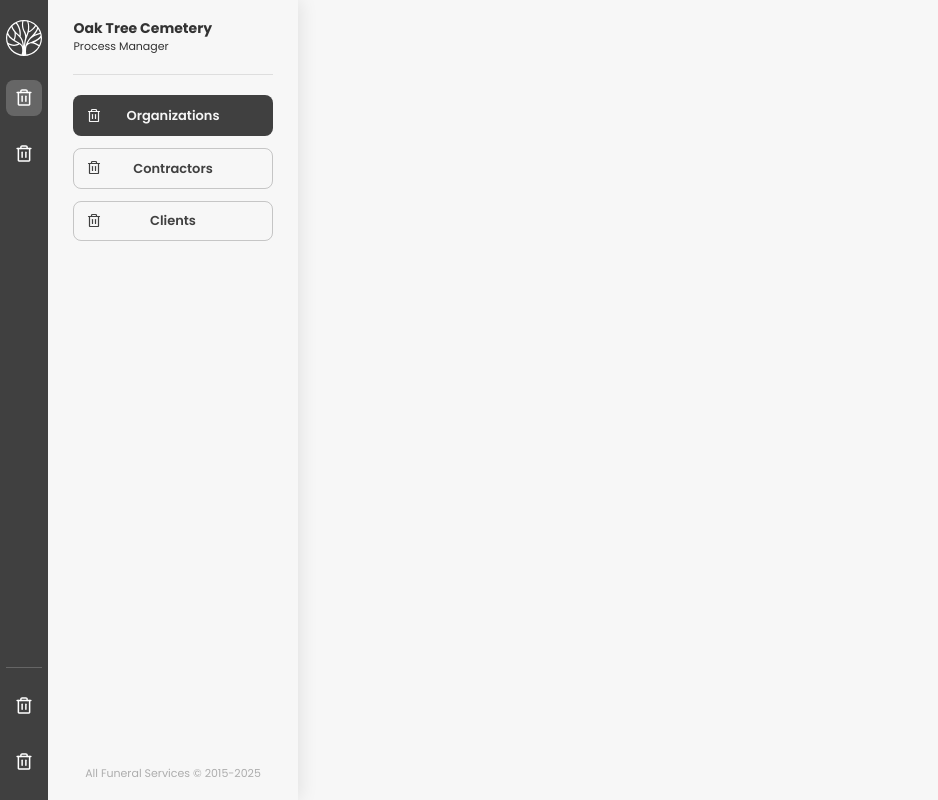
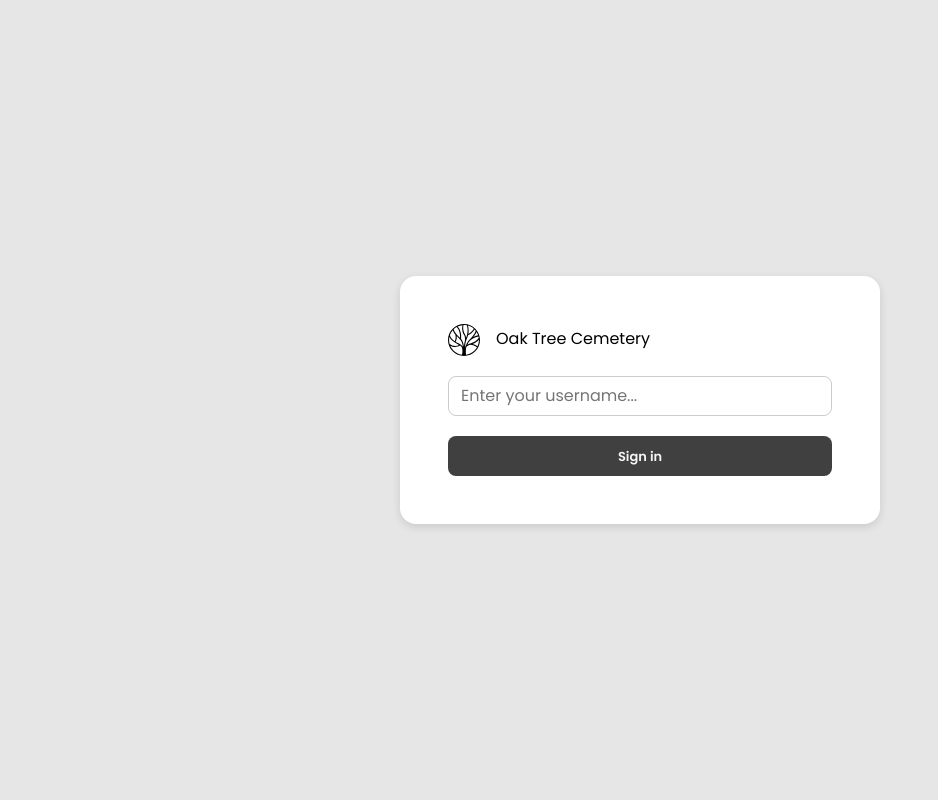
Before and after one commit to Walter-Sparrow/oak-tree-cemetery, a React (Vite) app: page / in a window 1280 px wide. Shown: the whole page, without its empty margins (0-938 px from the left). Built offline with nearby package versions, Linux system fonts and the light colour scheme.

Commit message:
feat: init login page

```diff
--- a/package.json
+++ b/package.json
@@ -11,6 +11,8 @@
   },
   "dependencies": {
     "classnames": "^2.5.1",
+    "mobx": "^6.13.7",
+    "mobx-react-lite": "^4.1.0",
     "react": "^19.1.1",
     "react-dom": "^19.1.1",
     "vite-plugin-svgr": "^4.5.0"
--- a/src/App.tsx
+++ b/src/App.tsx
@@ -3,7 +3,7 @@ import styles from "./app.module.scss";
 import { MainMenu, type MenuElements } from "./components/main-menu/MainMenu";
 import { ProcessManager } from "./routes/process-manager";
 
-export function App() {
+export const App = () => {
   const [view, setView] = useState<MenuElements>("home");
 
   return (
@@ -14,4 +14,4 @@ export function App() {
       </main>
     </div>
   );
-}
+};
--- /dev/null
+++ b/src/components/card/Card.tsx
@@ -0,0 +1,7 @@
+import classNames from "classnames";
+import type { HTMLAttributes } from "react";
+import styles from "./card.module.scss";
+
+export function Card({ className, ...rest }: HTMLAttributes<HTMLDivElement>) {
+  return <div {...rest} className={classNames(styles.card, className)} />;
+}
--- /dev/null
+++ b/src/components/card/card.module.scss
@@ -0,0 +1,8 @@
+.card {
+  display: flex;
+  flex-direction: column;
+  border-radius: 16px;
+  background-color: #fff;
+  box-shadow: 0px 3px 8px rgba(#000, 0.12);
+  padding: 48px;
+}
--- /dev/null
+++ b/src/components/input/Input.tsx
@@ -0,0 +1,10 @@
+import type { InputHTMLAttributes } from "react";
+import styles from "./input.module.scss";
+import classNames from "classnames";
+
+export function Input({
+  className,
+  ...rest
+}: InputHTMLAttributes<HTMLInputElement>) {
+  return <input {...rest} className={classNames(styles.input, className)} />;
+}
--- /dev/null
+++ b/src/components/input/input.module.scss
@@ -0,0 +1,18 @@
+@use "@/styles/_colors.scss";
+
+.input {
+  all: unset;
+  border: 1px solid rgba(#000, 0.2);
+  border-radius: 8px;
+  padding: 10px 12px;
+  transition: border-color 0.25s ease;
+
+  &:hover {
+    border: 1px solid rgba(#000, 0.5);
+  }
+
+  &:focus {
+    border: 1px solid colors.color(assistive, focus);
+    outline: 1px solid colors.color(assistive, focus);
+  }
+}
--- a/src/main.tsx
+++ b/src/main.tsx
@@ -2,9 +2,10 @@ import { StrictMode } from "react";
 import { createRoot } from "react-dom/client";
 import "./index.css";
 import { App } from "./App";
+import { Login } from "./routes/login";
 
 createRoot(document.getElementById("root")!).render(
   <StrictMode>
-    <App />
+    <Login />
   </StrictMode>
 );
--- /dev/null
+++ b/src/routes/login/index.tsx
@@ -0,0 +1,39 @@
+import { observer } from "mobx-react-lite";
+import styles from "./login.module.scss";
+import Logo from "@/assets/svg/logo.svg?react";
+import { Card } from "@/components/card/Card";
+import { Button } from "@/components/button/Button";
+import { Input } from "@/components/input/Input";
+import { useState } from "react";
+import { authStore } from "@/stores/auth-store";
+
+export const Login = observer(() => {
+  const [username, setUsername] = useState("");
+
+  const handleSubmit = (e: React.FormEvent) => {
+    e.preventDefault();
+    authStore.login(username);
+  };
+
+  return (
+    <form className={styles.container} onSubmit={handleSubmit}>
+      <Card className={styles.card}>
+        <div className={styles.vendor}>
+          <span className={styles.logo}>
+            <Logo />
+          </span>
+          <span>Oak Tree Cemetery</span>
+        </div>
+        <Input
+          placeholder="Enter your username..."
+          value={username}
+          onChange={(e) => setUsername(e.target.value)}
+        />
+        <Button variant="filled" type="submit" disabled={authStore.loading}>
+          {authStore.loading ? "Signing in..." : "Sign in"}
+        </Button>
+        {authStore.error && <p className={styles.error}>{authStore.error}</p>}
+      </Card>
+    </form>
+  );
+});
--- /dev/null
+++ b/src/routes/login/login.module.scss
@@ -0,0 +1,40 @@
+@use "@/styles/_colors.scss";
+
+.container {
+  display: flex;
+  flex-direction: column;
+  align-items: center;
+  justify-content: center;
+  background-color: color-mix(in srgb, #fff, #000 10%);
+  height: 100vh;
+
+  .card {
+    width: 480px;
+    gap: 20px;
+
+    .vendor {
+      display: flex;
+      gap: 16px;
+      align-items: center;
+
+      .logo {
+        display: block;
+        width: 32px;
+        height: 32px;
+
+        path {
+          fill: #000;
+        }
+      }
+
+      span {
+        font-size: 16px;
+      }
+    }
+  }
+
+  .error {
+    margin: 0;
+    color: colors.color(assistive, red);
+  }
+}
--- /dev/null
+++ b/src/stores/auth-store.ts
@@ -0,0 +1,60 @@
+import { makeAutoObservable, runInAction } from "mobx";
+
+interface User {
+  username: string;
+  token: string;
+}
+
+class AuthStore {
+  user: User | null = null;
+  loading = false;
+  error: string | null = null;
+
+  constructor() {
+    makeAutoObservable(this);
+  }
+
+  async login(username: string) {
+    this.loading = true;
+    this.error = null;
+
+    try {
+      const response = await fetch(
+        `https://test-task-api.allfuneral.com/auth?user=${encodeURIComponent(
+          username
+        )}`
+      );
+
+      if (!response.ok) {
+        throw new Error(`Auth error: ${response.status}`);
+      }
+
+      const token = response.headers
+        .get("Authorization")
+        ?.replace("Bearer ", "");
+
+      if (!token) {
+        throw new Error("Couldn't get the token");
+      }
+
+      runInAction(() => {
+        this.user = { username, token };
+      });
+    } catch (err: any) {
+      runInAction(() => {
+        this.error = err.message;
+      });
+    } finally {
+      runInAction(() => {
+        this.loading = false;
+      });
+    }
+  }
+
+  logout() {
+    this.user = null;
+    this.error = null;
+  }
+}
+
+export const authStore = new AuthStore();
--- a/src/styles/_colors.scss
+++ b/src/styles/_colors.scss
@@ -10,6 +10,10 @@ $colors: (
     light: #9981ff,
     dark: #6d4aff,
   ),
+  assistive: (
+    focus: #35cdfd,
+    red: #d72323,
+  ),
 );
 
 @function color($group, $shade: base) {
```
Also changed, not shown: src/assets/svg/logo.svg, 1 other file (tests, documents, lock files or other folders).
